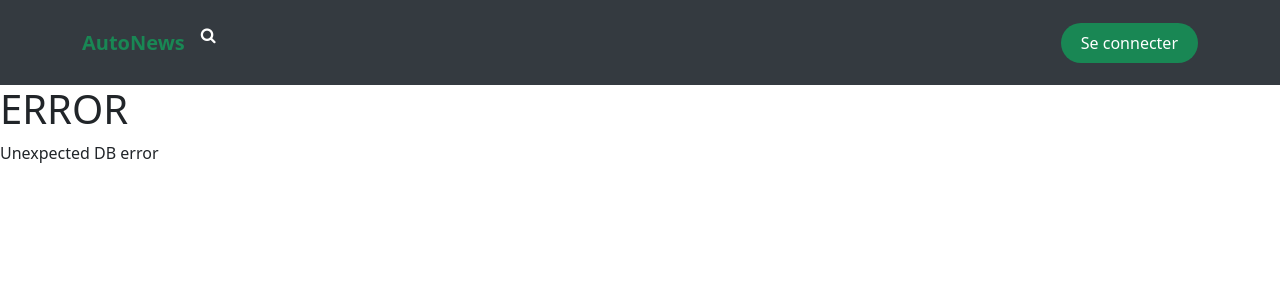
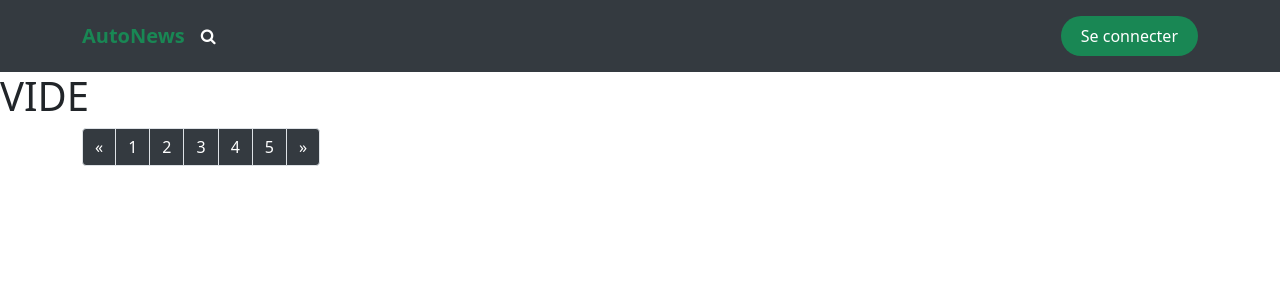
Before and after one commit to antoinedenovembre/php_project_2A, a PHP site: page / in a window 1280 px wide. Shown: the top 300 px of the page. Run offline with PHP 8.4, Linux system fonts and the light colour scheme; data that the repository does not hold is empty.

Commit message:
- Debug de la connection (port 80 retiré :( ) - Modif de la vue pour test la database vide -- rapid modif sur le reste pour debug

```diff
--- a/Config/Autoload.php
+++ b/Config/Autoload.php
@@ -11,7 +11,7 @@
 
         self::$_instance = new self();
 
-        if(!spl_autoload_register(array(self::$_instance, '_autoload'), false)) {
+        if(!spl_autoload_register(array(self::$_instance, '_autoload'))) {
             throw new RuntimeException(__CLASS__ . ' : Could not start the autoload');
         }
     }
--- a/Config/config.php
+++ b/Config/config.php
@@ -2,7 +2,7 @@
     $rep = __DIR__ . '/../'; // Répertoire racine
 
     //Base de données
-    $dsn = "mysql:host=localhost:80;dbname=projet;";
+    $dsn = "mysql:host=localhost;dbname=projet;";
     $user = "root";
     $pass = "root"; // à modifier en fonction de la config du serveur
 
--- a/DAL/Connection.php
+++ b/DAL/Connection.php
@@ -10,7 +10,7 @@
 	}
 
 	public function executeQuery(string $query, array $parameters = []) : bool{
-		$this->stmt = $this->prepare($query);
+		$this->stmt = parent::prepare($query);
 		foreach ($parameters as $name => $value) {
 			$this->stmt->bindValue($name, $value[0], $value[1]);
 		}
--- a/View/Home.php
+++ b/View/Home.php
@@ -5,21 +5,22 @@
     <meta charset="utf-8">
     <meta name="viewport" content="width=device-width, initial-scale=1.0, shrink-to-fit=no">
     <title>php_project_2A</title>
-    <link rel="stylesheet" href="assets/bootstrap/css/bootstrap.min.css">
-    <link rel="stylesheet" href="assets/fonts/font-awesome.min.css">
-    <link rel="stylesheet" href="assets/css/Navigation-with-Search.css">
-    <link rel="stylesheet" href="assets/css/styles.css">
+    <style>
+        <?php
+            include 'assets/bootstrap/css/bootstrap.min.css';
+            include 'assets/css/Navigation-with-Search.css';
+            include 'assets/css/styles.css';
+//            include 'https://maxcdn.bootstrapcdn.com/font-awesome/4.2.0/css/font-awesome.min.css';
+
+        ?>
+    </style>
+    <link rel="stylesheet" type="text/css" href="assets/fonts/font-awesome.min.css">
 </head>
 
 <body>
     <nav class="navbar navbar-light navbar-expand-lg navigation-clean-search" style="background: var(--bs-gray-800);color: var(--bs-green);">
         <div class="container"><a class="navbar-brand" href="#">AutoNews</a><button data-bs-toggle="collapse" class="navbar-toggler" data-bs-target="#navcol-1"><span class="visually-hidden">Toggle navigation</span><span class="navbar-toggler-icon"></span></button>
             <div class="collapse navbar-collapse" id="navcol-1">
-                <ul class="navbar-nav">
-                    <li class="nav-item"></li>
-                    <li class="nav-item"></li>
-                    <li class="nav-item"></li>
-                </ul>
                 <form class="me-auto search-form" target="_self" style="background: transparent;color: rgb(255,255,255);">
                     <div class="d-flex align-items-center"><label class="form-label d-flex mb-0" for="search-field"></label><i class="fa fa-search"></i><input class="form-control search-field" type="search" id="search-field" name="search"></div>
                 </form>
@@ -28,14 +29,17 @@
         </div>
     </nav>
     <?php
-        if (isset($tabNews)) {
+        if (isset($tabNews) && !empty($tabNews)) {
             foreach ($tabNews as $news) {
                 echo '<div class="row">
-                            <h1>' . $news . getTitre() . '</h1>
+                            <h1>' . $news->getTitre() . '</h1>
                         </div>';
             }
+        } else {
+            echo '<h1>VIDE</h1>';
         }
     ?>
+    <div class="container">
         <div class="row">
             <div class="col">
                 <nav class="d-xxl-flex justify-content-xxl-center" style="background: transparent;">
@@ -51,6 +55,7 @@
                 </nav>
             </div>
         </div>
+    </div>
     <script src="assets/bootstrap/js/bootstrap.min.js"></script>
 </body>
 
--- a/index.php
+++ b/index.php
@@ -1,10 +1,5 @@
-<html lang="en">
-    <body>
-        <?php
+ <?php
             require_once ('Config/config.php');
             require_once('Config/Autoload.php');
             Autoload::start();
             $cont = new Controller();
-        ?>
-    </body>
-</html>
```
Lines whose indentation alone changed are shown as unchanged.
